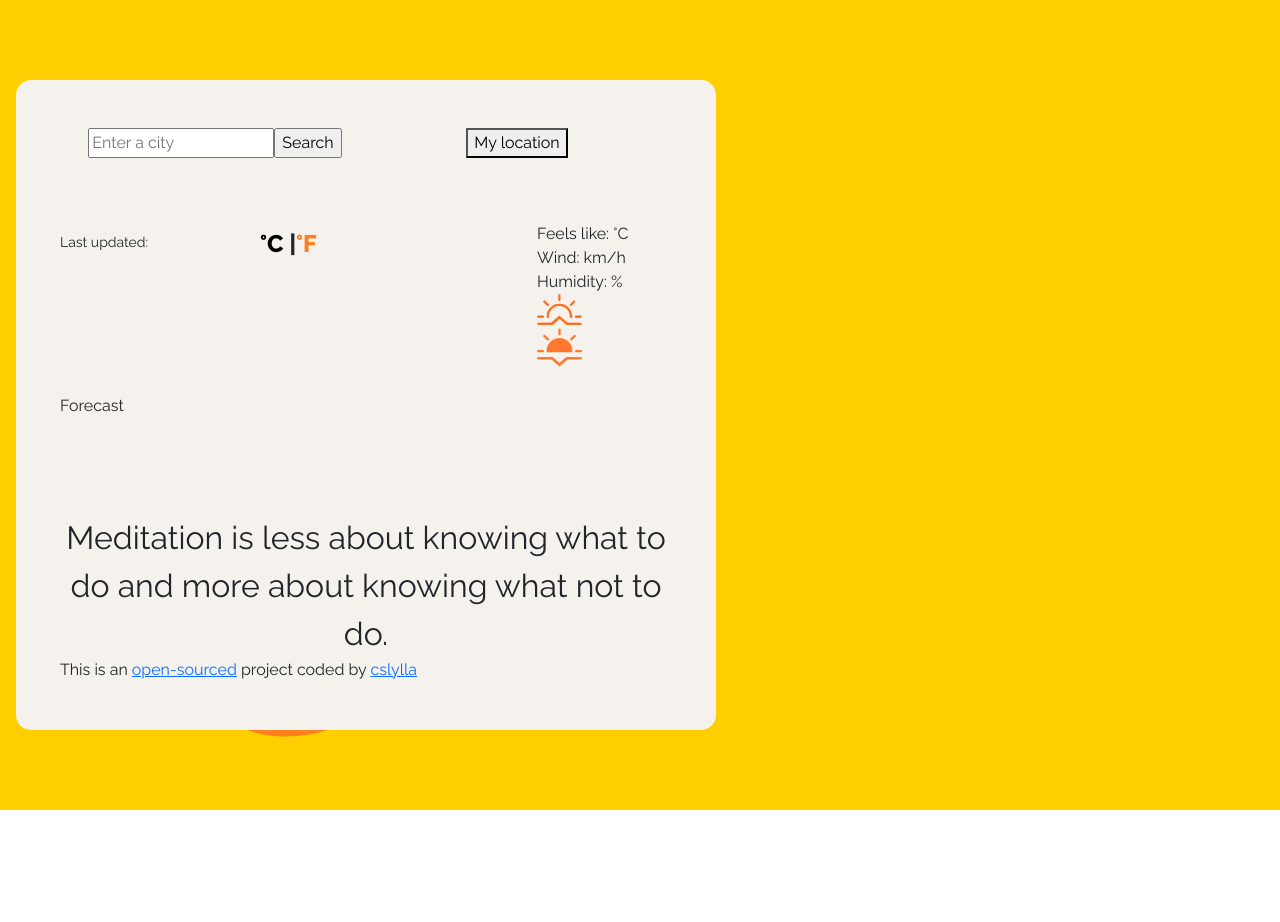
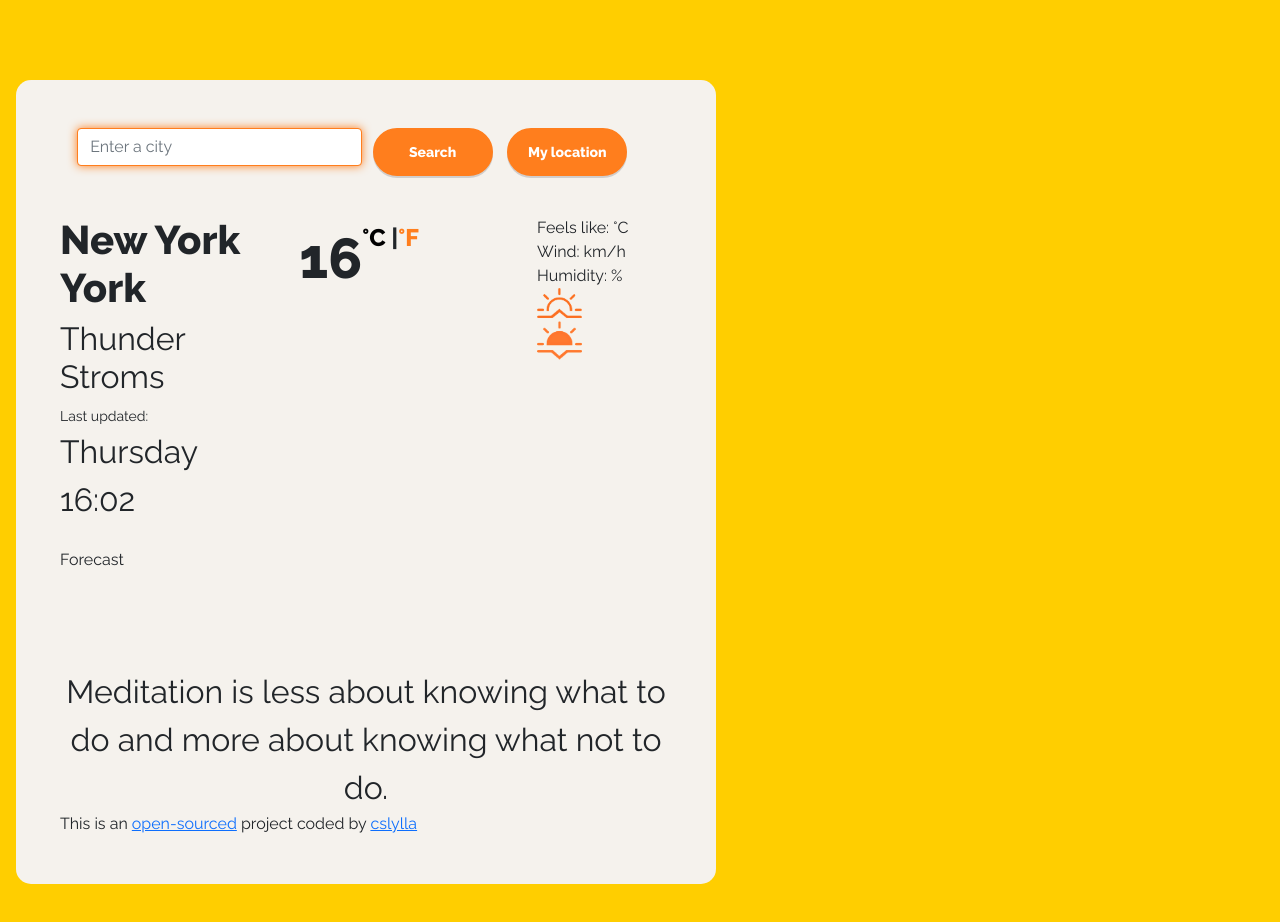
Before and after one commit to cslylla/react-simple-weather-app, a React (Create React App) app: page / in a window 1280 px wide. Shown: the top 922 px of the page. Before the commit the page ends 810 px from the top, so only its background shows below. Built offline with nearby package versions, Linux system fonts and the light colour scheme.

Commit message:
Formatting main section and making it responsive

```diff
--- a/src/Weather.css
+++ b/src/Weather.css
@@ -4,38 +4,37 @@
   --background-color: #ffce00;
 }
 
-h1 {
+.Weather h1 {
   font-weight: 900;
   text-align: left;
 }
 
-header {
+.Weather header {
   padding: 1rem;
   margin: 0 auto;
-
   text-align: center;
 }
 
-li.city {
+.Weather li.city {
   font-size: 3rem;
   font-weight: bold;
   margin: 0;
   padding: 0;
 }
 
-li.day,
-li.time {
+.Weather li.day,
+.Weather li.time {
   font-size: 2rem;
 }
 
-ul.data {
+.Weather .data {
   margin: 0;
   padding: 0;
   list-style: none;
   text-align: left;
 }
 
-.button {
+.Weather .button {
   color: #ffff;
   background-color: var(--primary-color);
   font-size: 0.875rem;
@@ -50,13 +49,13 @@ ul.data {
   transition: all 200ms ease;
 }
 
-.button:hover {
+.Weather .button:hover {
   background-color: var(--secondary-color);
   color: var(--primary-color);
   border: 2px var(--primary-color) solid;
 }
 
-.button:focus {
+.Weather .button:focus {
   outline: none !important;
   border: 1px solid var(--primary-color);
   box-shadow: 0 0 10px var(--primary-color);
@@ -64,29 +63,29 @@ ul.data {
   color: black;
 }
 
-.city {
+.Weather .city {
   text-transform: capitalize;
 }
 
-.currentPicture {
+.Weather .currentPicture {
   color: var(--primary-color);
   font-size: 6rem;
 }
 
-.currentTemperature {
+.Weather .currentTemperature {
   font-size: 3.5rem;
   font-weight: 900;
   text-align: right;
 }
 
-.details {
+.Weather .details {
   list-style: none;
   margin: 0;
   padding: 0;
   text-align: left;
 }
 
-.form-control:focus {
+.Weather .form-control:focus {
   outline: none !important;
   border: 1px solid var(--primary-color);
   box-shadow: 0 0 10px var(--primary-color);
@@ -112,34 +111,46 @@ ul.data {
   font-weight: bold;
 }
 
-.units a {
+.Weather .temperature {
+  text-align: end;
+}
+
+.Weather .units a {
   font-weight: bold;
   font-size: 1.5rem;
   line-height: 2rem;
+  text-decoration: none;
+  color: var(--primary-color);
+}
+.Weather .units a:hover {
+  text-decoration: none;
 }
 
-.units {
+.Weather .units {
   font-weight: bold;
   font-size: 1.5rem;
   position: relative;
   top: -2rem;
 }
 
-.units .active {
+.Weather .units .active {
   text-decoration: none;
   color: black;
   cursor: default;
 }
 
-.units .active:hover {
+.Weather .units .active:hover {
   text-decoration: none;
 }
 
-.units a {
-  text-decoration: none;
-  color: var(--primary-color);
+@media (max-width: 768px) {
+  .Weather .submit {
+    margin-top: 2rem;
+  }
+  .Weather h1 {
+    text-align: center;
+  }
+  .Weather .temperature {
+    text-align: center;
+  }
 }
-
-.units a:hover {
-  text-decoration: none;
-}
--- a/src/Weather.js
+++ b/src/Weather.js
@@ -8,15 +8,21 @@ export default function Weather(){
     return(
     <div className="Weather">
 <header>
-    <div className="row main mb-5">
-    <div className="col-md-6">
+    <div className="row justify-content-center">
+    <div className ="col-md-8 p-0 m-0">
     <form>
-      <input type="search" placeholder="Enter a city"/>
-      <input type="submit" value="Search" />
+    <div className="row">
+    <div className ="col-md-8 p-0 m-0">
+      <input type="search" placeholder="Enter a city" autoFocus="on" autoComplete="off" className="form-control"/>
+    </div>
+    <div className="col-md-4 p-0 m-0">
+      <input type="submit" value="Search" title="Search for city" className="button submit" />
+     </div>
+    </div>
     </form>
     </div>
-    <div className="col-md-6">
-    <button>My location</button>
+    <div className="col-md-3 p-0 m-0">
+    <button className="button" title="Update my location">My location</button>
     </div>
     </div>
 </header>
@@ -25,16 +31,16 @@ export default function Weather(){
   <div className="row main">
   <div className="col-md-4 currentCity">
   <ul className="data">
-  <li className="city"><h1></h1></li>
-  <li><h2 className="text-capitalize"></h2></li>
+  <li className="city"><h1>New York York</h1></li>
+  <li><h2 className="text-capitalize">Thunder Stroms</h2></li>
   <li><small>Last updated:</small></li>
-  <li className="day"></li>
-  <li className="time"></li>
+  <li className="day">Thursday</li>
+  <li className="time">16:02</li>
   </ul>
   </div>
 
-  <div className="col-md-3 m-0 p-0">
-  <span className="currentTemperature"></span>
+  <div className="col-md-3 m-0 p-0 temperature">
+  <span className="currentTemperature">16</span>
   <span className="units">
   <a href="/" className="celsius active" title="Switch temperature to Celsius">°C{" "}</a>{" "}
     |
@@ -42,7 +48,7 @@ export default function Weather(){
   </span>
 
   </div>
-  <div className="col-md-2 currentPicture m-0 p-0">
+  <div className="col-md-2 currentPicture m-0 p-0 text-center">
 
   </div>
 
```
